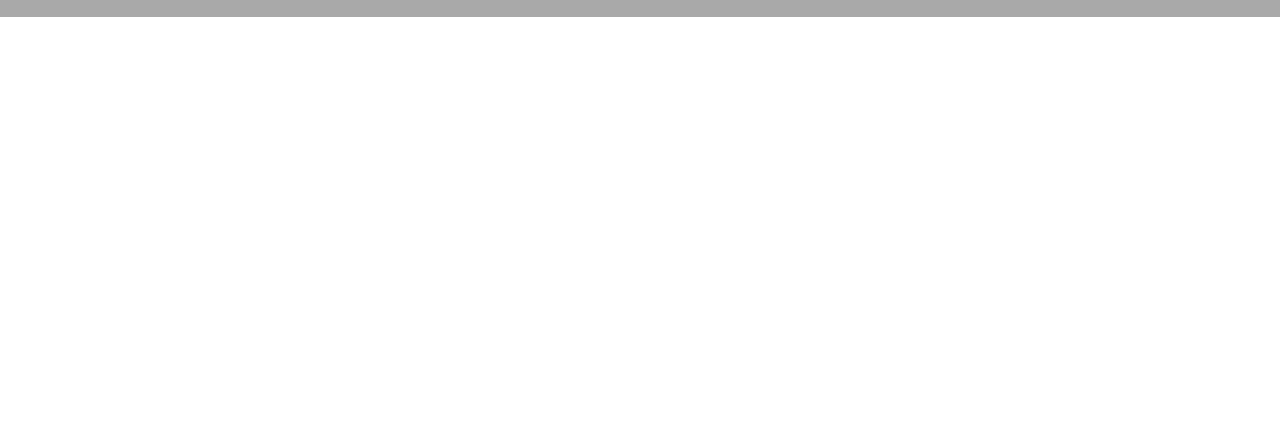
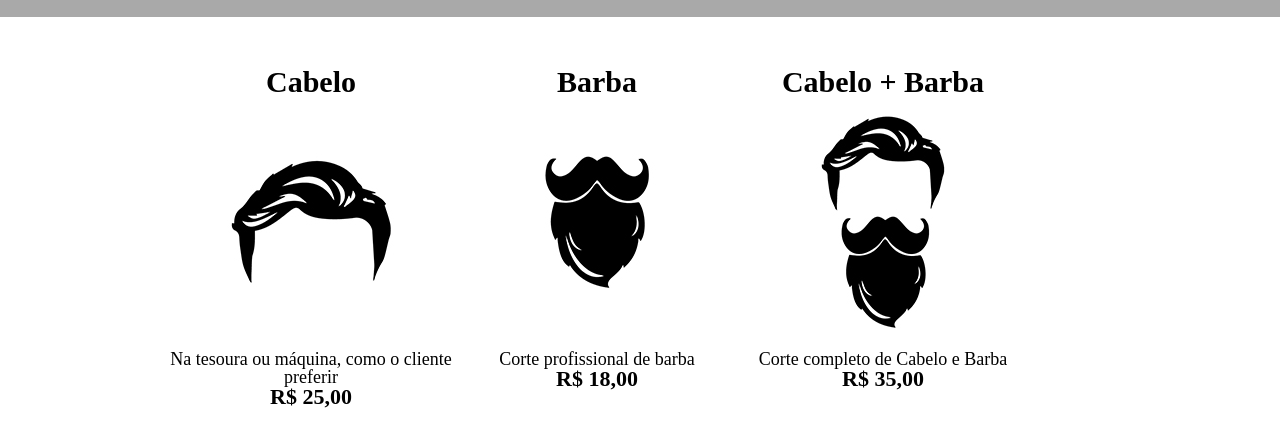
Before and after one commit to gabriel-vjatoba/alura-curso-html-css, a plain HTML site: page parte-2/produtos.html in a window 1280 px wide. Shown: the part 276-722 px from the top of the page. Drawn offline with Linux system fonts and the light colour scheme.

Commit message:
Aprendendo sobre listas complexas e tags semanticas

```diff
--- a/parte-2/produtos.html
+++ b/parte-2/produtos.html
@@ -21,5 +21,28 @@
             </nav>
         </div>
     </header>
+    <!-- Tag main para o conteúdo mais importante  -->
+    <main>
+        <ul class="produtos">
+            <li>
+                <h2>Cabelo</h2>
+                <img src="img/cabelo.jpg" alt="Corte Cabelo">
+                <p class="produto-descricao">Na tesoura ou máquina, como o cliente preferir</p>
+                <p class="produto-preco">R$ 25,00</p>
+            </li>
+            <li>
+                <h2>Barba</h2>
+                <img src="img/barba.jpg" alt="Corte Barba">
+                <p class="produto-descricao">Corte profissional de barba</p>
+                <p class="produto-preco">R$ 18,00</p>
+            </li>
+            <li>
+                <h2>Cabelo + Barba</h2>
+                <img src="img/cabelo+barba.jpg" alt="Corte Cabelo e Barba">
+                <p class="produto-descricao">Corte completo de Cabelo e Barba</p>
+                <p class="produto-preco"> R$ 35,00</p>
+            </li>
+        </ul>
+    </main>
 </body>
 </html>
--- a/parte-2/style/produtos.css
+++ b/parte-2/style/produtos.css
@@ -29,3 +29,31 @@ nav a {
     font-size: 22px;
     text-decoration: none;
 }
+
+.produtos {
+    width: 940px;
+    margin: 0 auto;
+    padding: 50px 0;
+}
+
+.produtos li {
+    display: inline-block;
+    text-align: center;
+    width: 30%;
+    vertical-align: top;
+}
+
+.produtos h2 {
+    font-size: 30px;
+    font-weight: bold;
+}
+
+.produto-descricao {
+    font-size: 18px;
+
+}
+
+.produto-preco {
+    font-size: 22px;
+    font-weight: bold;
+}
```
